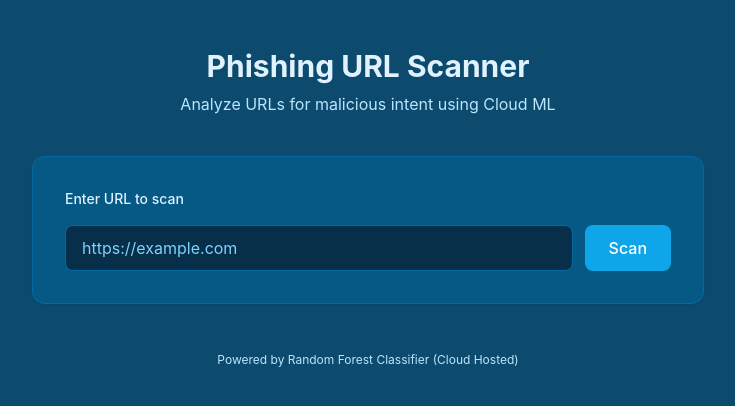
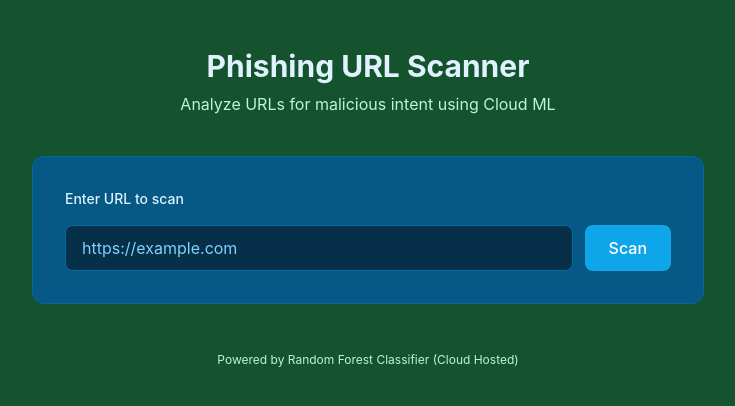
Before and after one commit to comet-i/phishing-detect, a React (Vite) app in the folder frontend/: page / in a window 1280 px wide. Shown: the top 406 px of the page, without its empty margins (272-1007 px from the left). Built offline with nearby package versions, Linux system fonts and the light colour scheme.

Commit message:
Use green page background with blue scanner panel

```diff
--- a/frontend/src/app.jsx
+++ b/frontend/src/app.jsx
@@ -41,10 +41,10 @@ export default function App() {
   };
 
   return (
-    <div className="min-h-screen bg-sky-900 text-sky-200 flex flex-col items-center py-12 px-4">
+    <div className="min-h-screen bg-green-900 text-sky-200 flex flex-col items-center py-12 px-4">
       <header className="mb-10 text-center">
         <h1 className="text-3xl font-bold text-sky-100">Phishing URL Scanner</h1>
-        <p className="text-sky-200 mt-2">Analyze URLs for malicious intent using Cloud ML</p>
+        <p className="text-green-200 mt-2">Analyze URLs for malicious intent using Cloud ML</p>
       </header>
       <main className="w-full max-w-2xl bg-sky-800 rounded-xl shadow-sm border border-sky-700 p-8">
         <form onSubmit={handleSubmit} className="space-y-4">
@@ -85,7 +85,7 @@ export default function App() {
           </div>
         )}
       </main>
-      <footer className="mt-12 text-xs text-sky-200">Powered by Random Forest Classifier (Cloud Hosted)</footer>
+      <footer className="mt-12 text-xs text-green-200">Powered by Random Forest Classifier (Cloud Hosted)</footer>
     </div>
   );
 }
```
